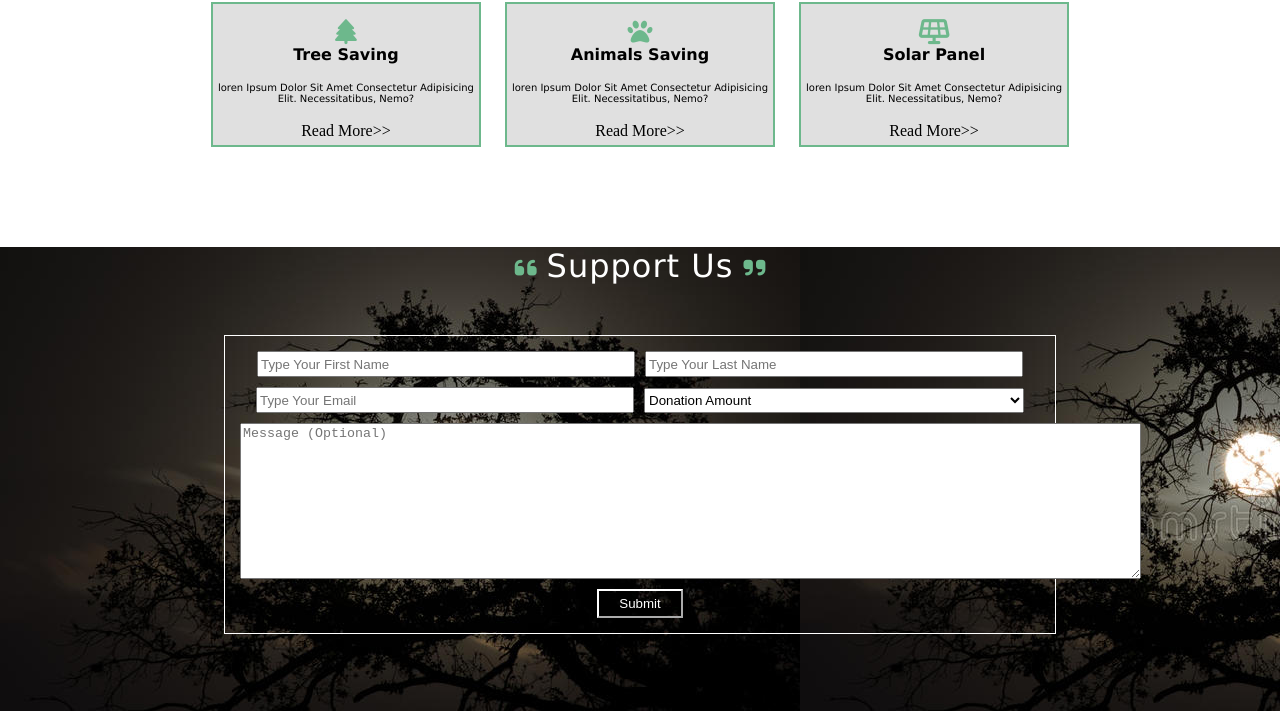
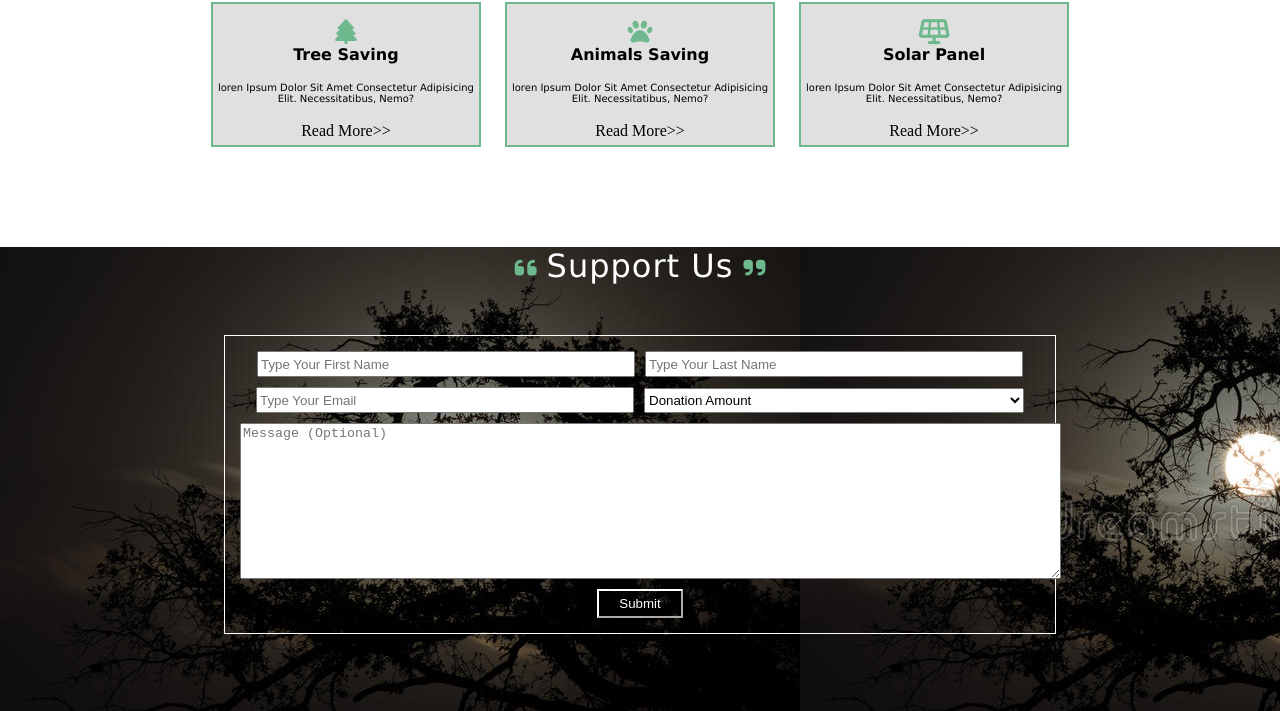
Before and after one commit to arabdalla88/Task-3, a plain HTML site: page Abdulrahman-Abdalla-Task 3/index.html in a window 1280 px wide. Shown: the part 1449-2160 px from the top of the page. Drawn offline with Linux system fonts and the light colour scheme.

Commit message:
Update index.html

```diff
--- a/Abdulrahman-Abdalla-Task 3/index.html
+++ b/Abdulrahman-Abdalla-Task 3/index.html
@@ -241,7 +241,7 @@
             </select>
             </div>
 
-            <textarea  class="text-area" cols="110" rows="10" placeholder="Message (Optional)"></textarea>
+            <textarea  class="text-area" cols="100" rows="10" placeholder="Message (Optional)"></textarea>
 
             <button>Submit</button>
 
```
